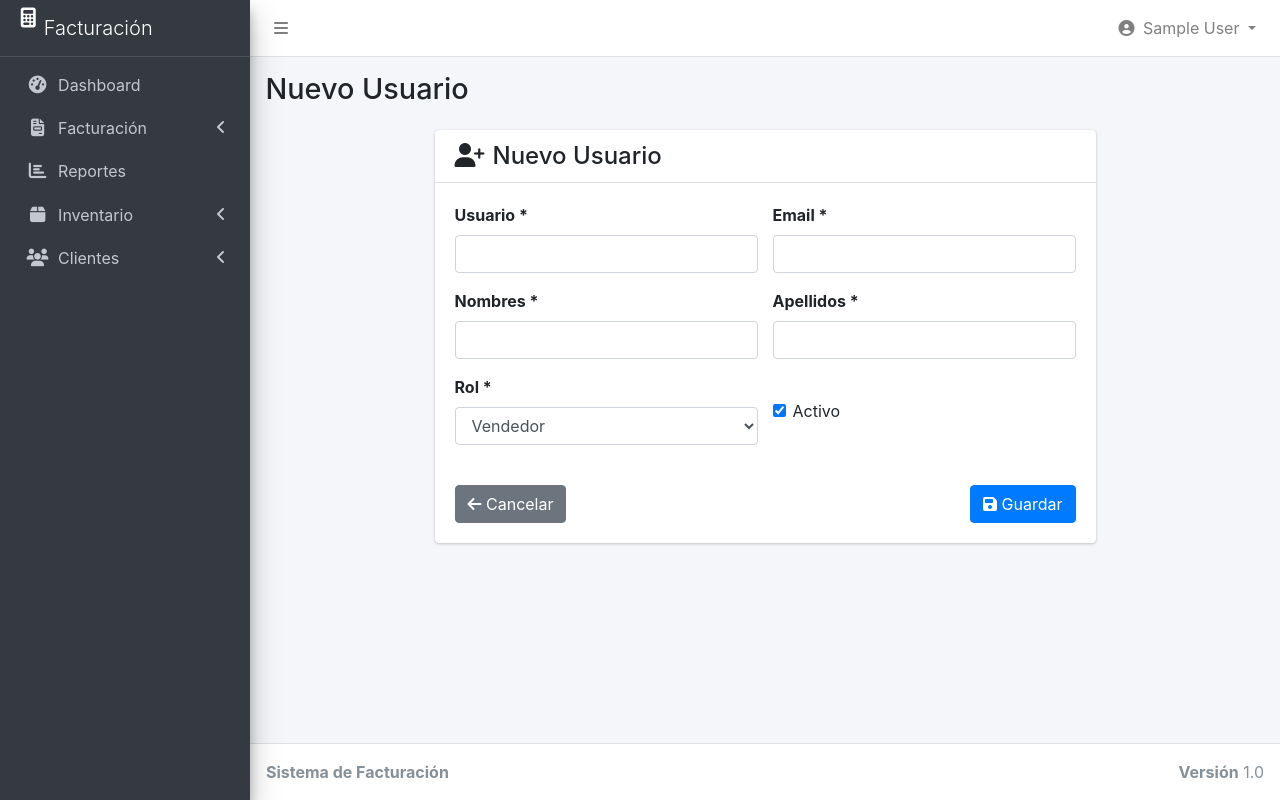
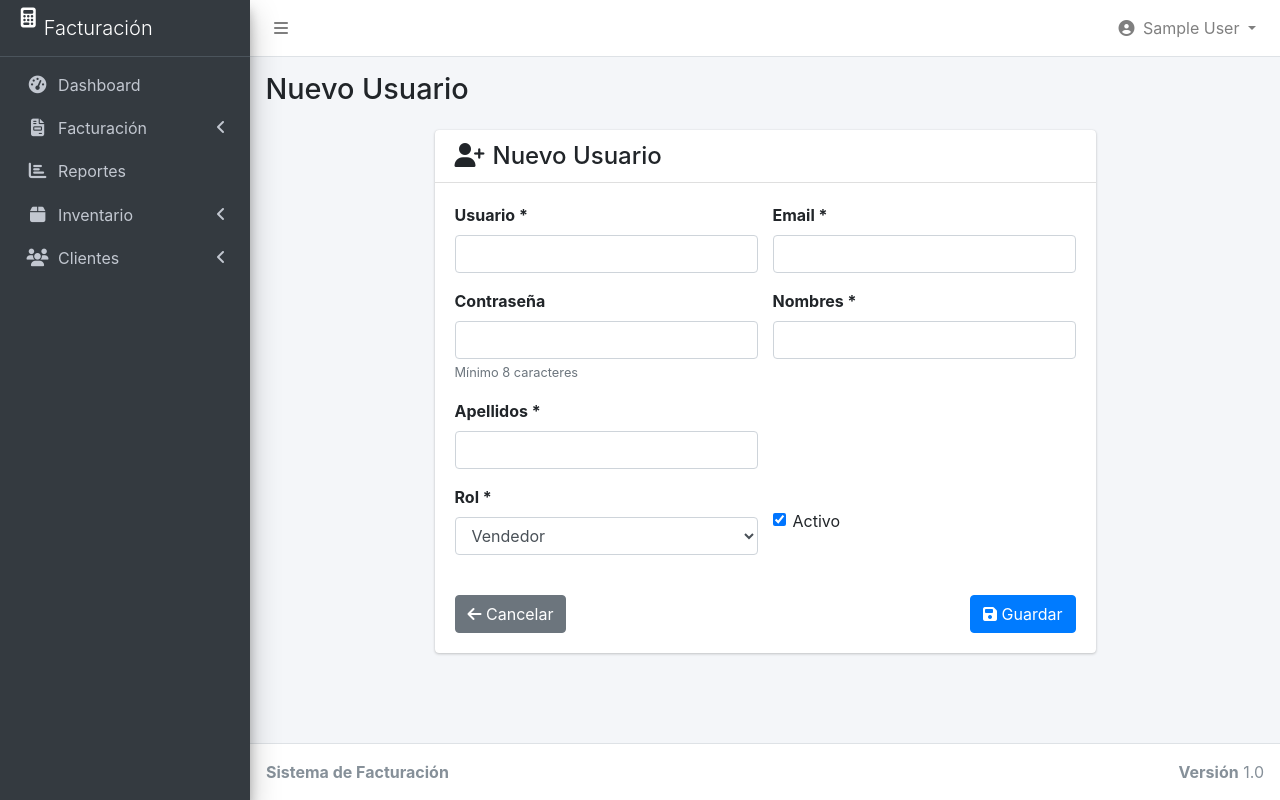
Before and after one commit to Danilo-TV/Sistema-Facturacion, a Django app: page /facturacion/usuarios/nuevo/ in a window 1280 px wide. Run offline with Django 5.2, Linux system fonts and the light colour scheme; the visitor is signed in with stand-in values (Sample User, id 1); some libraries are stand-ins or nearby versions.

Commit message:
fix: user form password hashing and simplified ValidarPermisosMixin
- UserForm: Added password field with proper set_password() hashing
  - Password required for new users, optional for edits
  - Excluded from Meta.fields to avoid overwriting hash with empty string
  - Uses user.set_password() only when password provided
- ValidarPermisosMixin: Simplified to check is_superuser first (bypass all checks)
  - Then verifies authentication
  - Then verifies permission_required
- Template: Added password field with autocomplete=new-password
- All 77 tests pass

```diff
--- a/facturacion/forms.py
+++ b/facturacion/forms.py
@@ -4,21 +4,42 @@ from .models import Usuario
 
 
 class UserForm(forms.ModelForm):
+    password = forms.CharField(
+        label='Contraseña',
+        widget=forms.PasswordInput(attrs={'class': 'form-control', 'autocomplete': 'new-password'}),
+        required=True,  # Required for creation
+        help_text='Mínimo 8 caracteres'
+    )
+
     class Meta:
         model = Usuario
         fields = ['username', 'email', 'first_name', 'last_name', 'rol', 'is_active']
-        # Explicitly exclude: is_staff, is_superuser, groups, user_permissions
+        widgets = {
+            'username': forms.TextInput(attrs={'class': 'form-control'}),
+            'email': forms.EmailInput(attrs={'class': 'form-control'}),
+            'first_name': forms.TextInput(attrs={'class': 'form-control'}),
+            'last_name': forms.TextInput(attrs={'class': 'form-control'}),
+            'rol': forms.Select(attrs={'class': 'form-select'}),
+            'is_active': forms.CheckboxInput(attrs={'class': 'form-check-input'}),
+        }
 
     def __init__(self, *args, **kwargs):
         super().__init__(*args, **kwargs)
-        # Make fields required as needed
         self.fields['email'].required = True
         self.fields['username'].required = True
         self.fields['first_name'].required = True
         self.fields['last_name'].required = True
+        # Password only required for NEW users (not saved to DB yet)
+        # Use _state.adding because UUID PK is assigned on instantiation
+        if self.instance and not self.instance._state.adding:
+            self.fields['password'].required = False
+            self.fields['password'].help_text = 'Dejar en blanco para no cambiar la contraseña'
 
     def save(self, commit=True):
         user = super().save(commit=False)
+        password = self.cleaned_data.get('password')
+        if password and password.strip():
+            user.set_password(password)
         if commit:
             user.save()
             # Clear existing groups
--- a/facturacion/mixins.py
+++ b/facturacion/mixins.py
@@ -14,11 +14,15 @@ class ValidarPermisosMixin(AccessMixin):
     permission_required = []
 
     def dispatch(self, request, *args, **kwargs):
-        # 1. Verificar autenticación
+        # 1. Superuser bypass all checks
+        if request.user.is_superuser:
+            return super().dispatch(request, *args, **kwargs)
+
+        # 2. Verify authentication
         if not request.user.is_authenticated:
             return self.handle_no_permission()
 
-        # 2. Verificar permisos si están definidos
+        # 3. Verify permissions
         if self.permission_required:
             if not request.user.has_perms(self.permission_required):
                 messages.error(
--- a/templates/facturacion/usuario_form.html
+++ b/templates/facturacion/usuario_form.html
@@ -28,6 +28,16 @@
                         </div>
                     </div>
                     <div class="row">
+                        <div class="col-md-6">
+                            <div class="form-group">
+                                <label class="control-label">{{ form.password.label }}</label>
+                                {{ form.password }}
+                                {% if form.password.help_text %}
+                                    <small class="form-text text-muted">{{ form.password.help_text }}</small>
+                                {% endif %}
+                                {% if form.password.errors %}<div class="text-danger small">{{ form.password.errors.0 }}</div>{% endif %}
+                            </div>
+                        </div>
                         <div class="col-md-6">
                             <div class="form-group">
                                 <label class="control-label">Nombres *</label>
```
